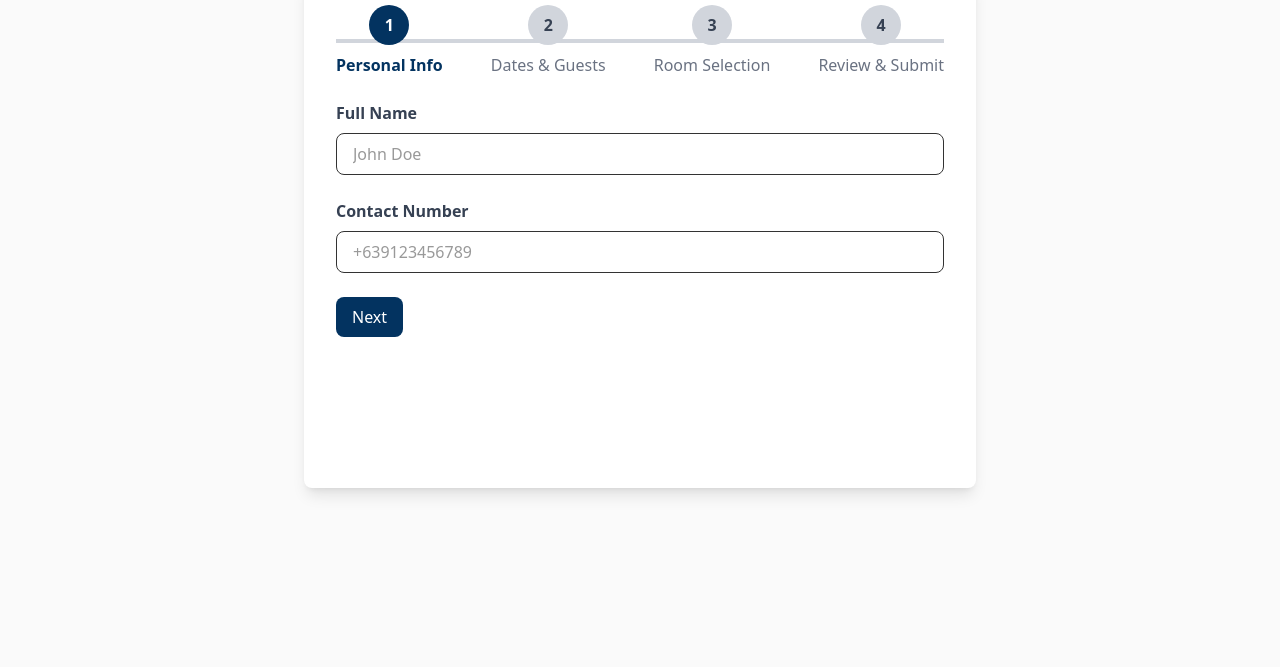
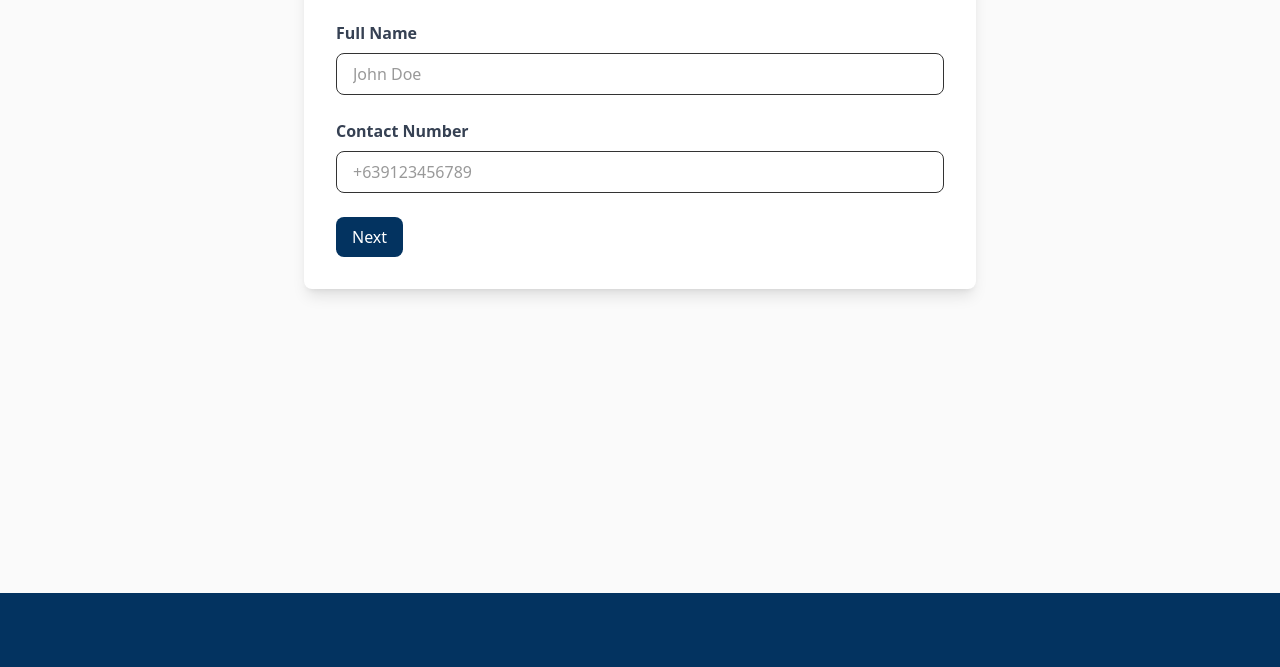
Before and after one commit to chlshgsjs/RecidenciaDelHamor, a website: page src/booking.html in a window 1280 px wide. Shown: the part 767-1434 px from the top of the page. Drawn offline with nearby package versions, Linux system fonts and the light colour scheme.

Commit message:
updated booking ui

```diff
--- a/src/booking.html
+++ b/src/booking.html
@@ -57,7 +57,7 @@
                 <p class="mt-0 text-xl sm:text-sm md:text-lg lg:text-xl xl:text-2xl" style="text-shadow: 2px 2px 10px rgba(0, 0, 0, 0.288);">Reserve your perfect getaway today</p>
             </div>
         </section>
-        <div class="container h-screen mx-auto p-8 mt-[10vh]">
+        <div class="container h-auto min-h-screen mx-auto p-8 my-[10vh]">
             <h2 class="text-3xl text-center mb-8 text-[#033360]">Registration Form</h2>
             <form id="booking-form" class="max-w-2xl mx-auto h-[70%] bg-white p-8 rounded-lg shadow-lg">
                 <div class="flex justify-between mb-6 relative">
```
